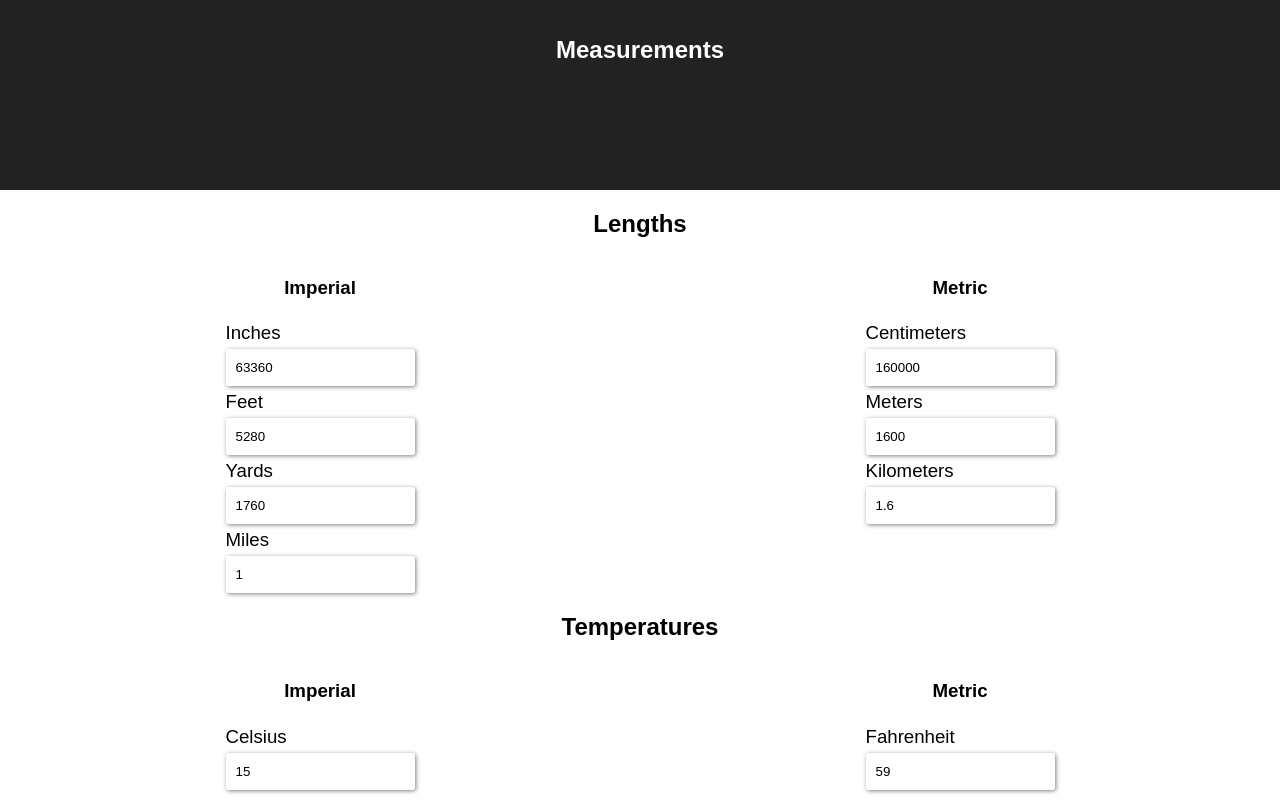
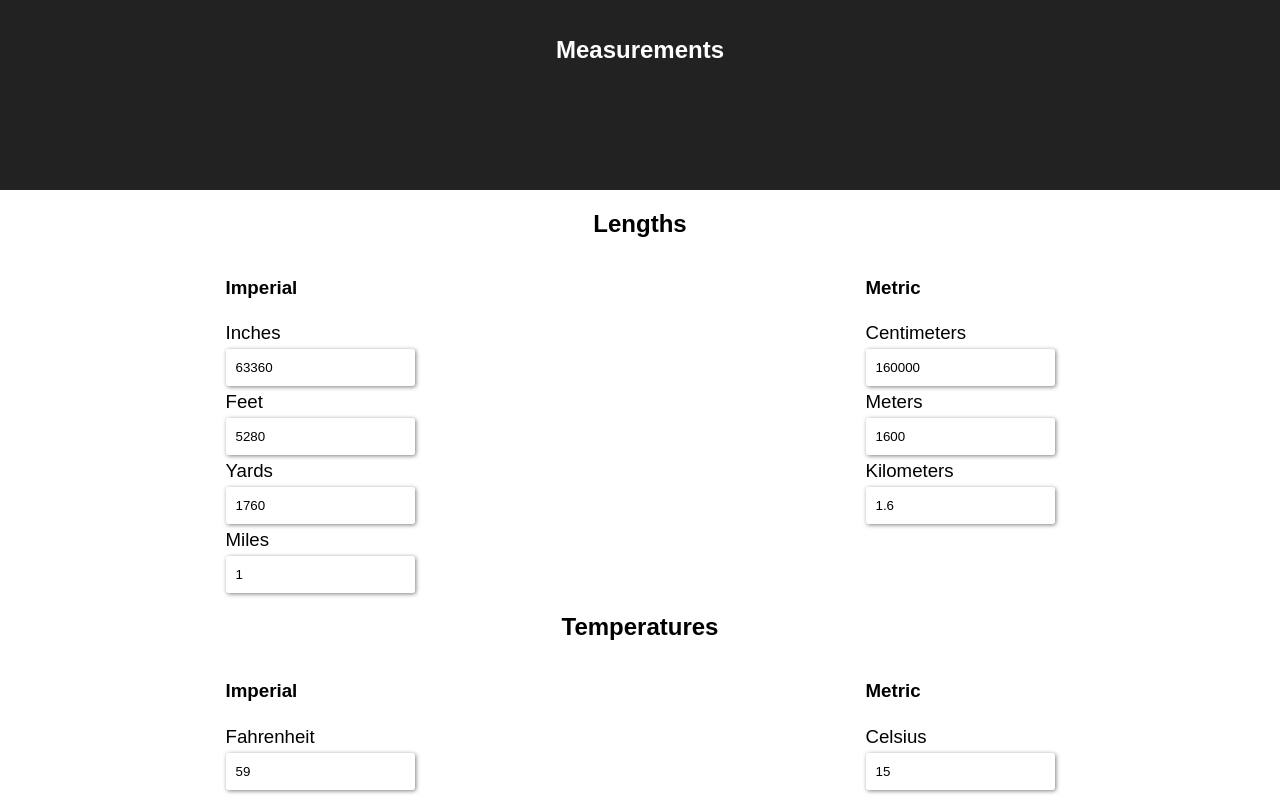
Before and after one commit to mchaver/measurements-react, a React app: page / in a window 1280 px wide. Built offline with nearby package versions, Linux system fonts and the light colour scheme.

Commit message:
Use flex

```diff
--- a/src/App.js
+++ b/src/App.js
@@ -248,7 +248,7 @@ function tryConvert(measure, convert) {
     return '';
   }
   const output = convert(input);
-  const rounded = Math.round(output * 1000) / 1000;
+  const rounded = Math.round(output * 100000) / 100000;
   return rounded.toString();
 }
 
@@ -314,55 +314,52 @@ class App extends Component {
             Lengths
           </h2>
 
-          <div className="measure-grid">
-            <h3 className="measure-box-1-1">
+          <div className="measure-row">
+            <div className="measure-column">
+              <h3>
                 Imperial
               </h3>
 
               <Measure
-              className="measure-box-1-2"
                 measureValue={inches}
                 measureType={lengths.inches.msg}
                 onMeasureValueChange={this.handleLengthChange('inches')} />
 
               <Measure
-              className="measure-box-1-3"
                 measureValue={feet}
                 measureType={lengths.feet.msg}
                 onMeasureValueChange={this.handleLengthChange('feet')} />
 
               <Measure
-              className="measure-box-1-4"
                 measureValue={yards}
                 measureType={lengths.yards.msg}
                 onMeasureValueChange={this.handleLengthChange('yards')} />
 
               <Measure
-              className="measure-box-1-5"
                 measureValue={miles}
                 measureType={lengths.miles.msg}
                 onMeasureValueChange={this.handleLengthChange('miles')} />
+            </div>
 
-            <h3 className="measure-box-2-1">
+            <div className="measure-column">
+              <h3>
                 Metric
               </h3>
               <Measure
-              className="measure-box-2-2"
                 measureValue={centimeters}
                 measureType={lengths.centimeters.msg}
                 onMeasureValueChange={this.handleLengthChange('centimeters')} />
 
               <Measure
-              className="measure-box-2-3"
                 measureValue={meters}
                 measureType={lengths.meters.msg}
                 onMeasureValueChange={this.handleLengthChange('meters')} />
 
               <Measure
-              className="measure-box-2-4"
                 measureValue={kilometers}
                 measureType={lengths.kilometers.msg}
                 onMeasureValueChange={this.handleLengthChange('kilometers')} />
+            </div>
           </div>
         </div>
 
@@ -370,24 +367,28 @@ class App extends Component {
           <h2 className="measure-header">
             Temperatures
           </h2>
-          <div className="measure-grid">
-            <h3 className="measure-box-1-1">
+          <div className="measure-row">
+            <div className="measure-column">
+              <h3>
                 Imperial
               </h3>
+
               <Measure
-              className="measure-box-1-2"
+                measureValue={fahrenheit}
+                measureType={temperatures.fahrenheit.msg}
+                onMeasureValueChange={this.handleTemperatureChange('temperature')} />
+            </div>
+
+            <div className="measure-column">
+              <h3 className="measure-box-2-1">
+                Metric
+              </h3>
+
+              <Measure
                 measureValue={celsius}
                 measureType={temperatures.celsius.msg}
                 onMeasureValueChange={this.handleTemperatureChange('temperature')} />
-
-            <h3 className="measure-box-2-1">
-              Metric
-            </h3>
-            <Measure
-              className="measure-box-2-2"
-              measureValue={fahrenheit}
-              measureType={temperatures.fahrenheit.msg}
-              onMeasureValueChange={this.handleTemperatureChange('temperature')} />
+            </div>
           </div>
         </div>
       </div>
--- a/src/index.css
+++ b/src/index.css
@@ -9,59 +9,19 @@ body {
     text-align: center;
 }
 
-.measure-grid {
-    display: grid;
-    justify-items: center;
-    /* grid-template-columns: 1fr 1fr; */
+.measure-row {
+    display: flex;
+    justify-content: space-around;
+    flex-wrap: wrap;
 }
 
-.measure-box-1-1 {
-    grid-column: 1;
-    grid-row: 1;
-}
-
-.measure-box-1-2 {
-    grid-column: 1;
-    grid-row: 2;
-}
-
-.measure-box-1-3 {
-    grid-column: 1;
-    grid-row: 3;
-}
-
-.measure-box-1-4 {
-    grid-column: 1;
-    grid-row: 4;
-}
-
-.measure-box-2-1 {
-    grid-column: 2;
-    grid-row: 1;
-}
-
-.measure-box-2-2 {
-    grid-column: 2;
-    grid-row: 2;
-}
-
-.measure-box-2-3 {
-    grid-column: 2;
-    grid-row: 3;
-}
-
-.measure-box-2-4 {
-    grid-column: 2;
-    grid-row: 4;
-}
-
-.measure-box-2-5 {
-    grid-column: 2;
-    grid-row: 5;
+.measure-column {
+    display: flex;
+    flex-direction: column;
 }
 
 .measure-label {
-    display:block;
+    display: block;
     font-size: 14pt;
     margin: 5px 0px 5px 0px;
 }
```
Lines whose indentation alone changed are shown as unchanged.
